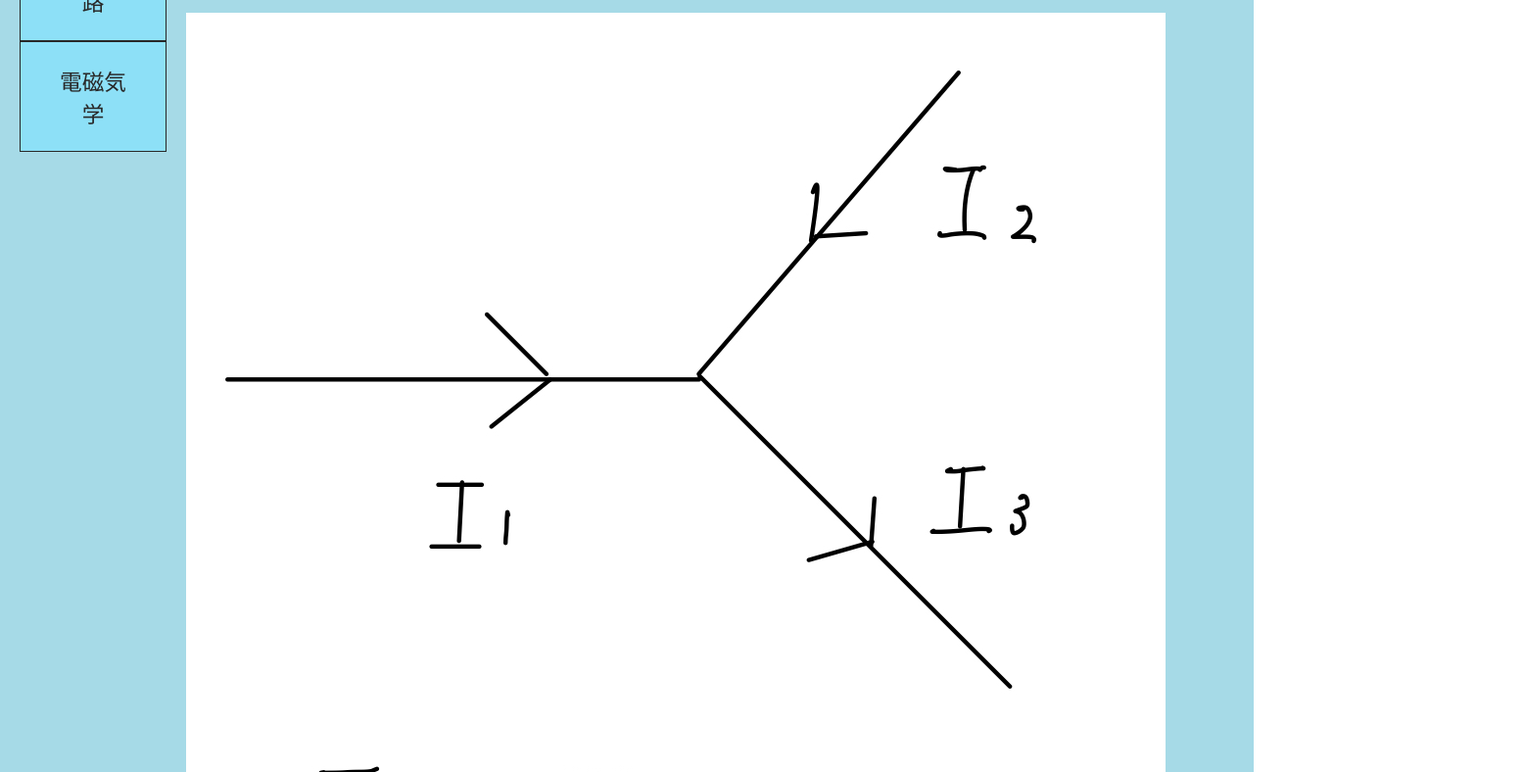
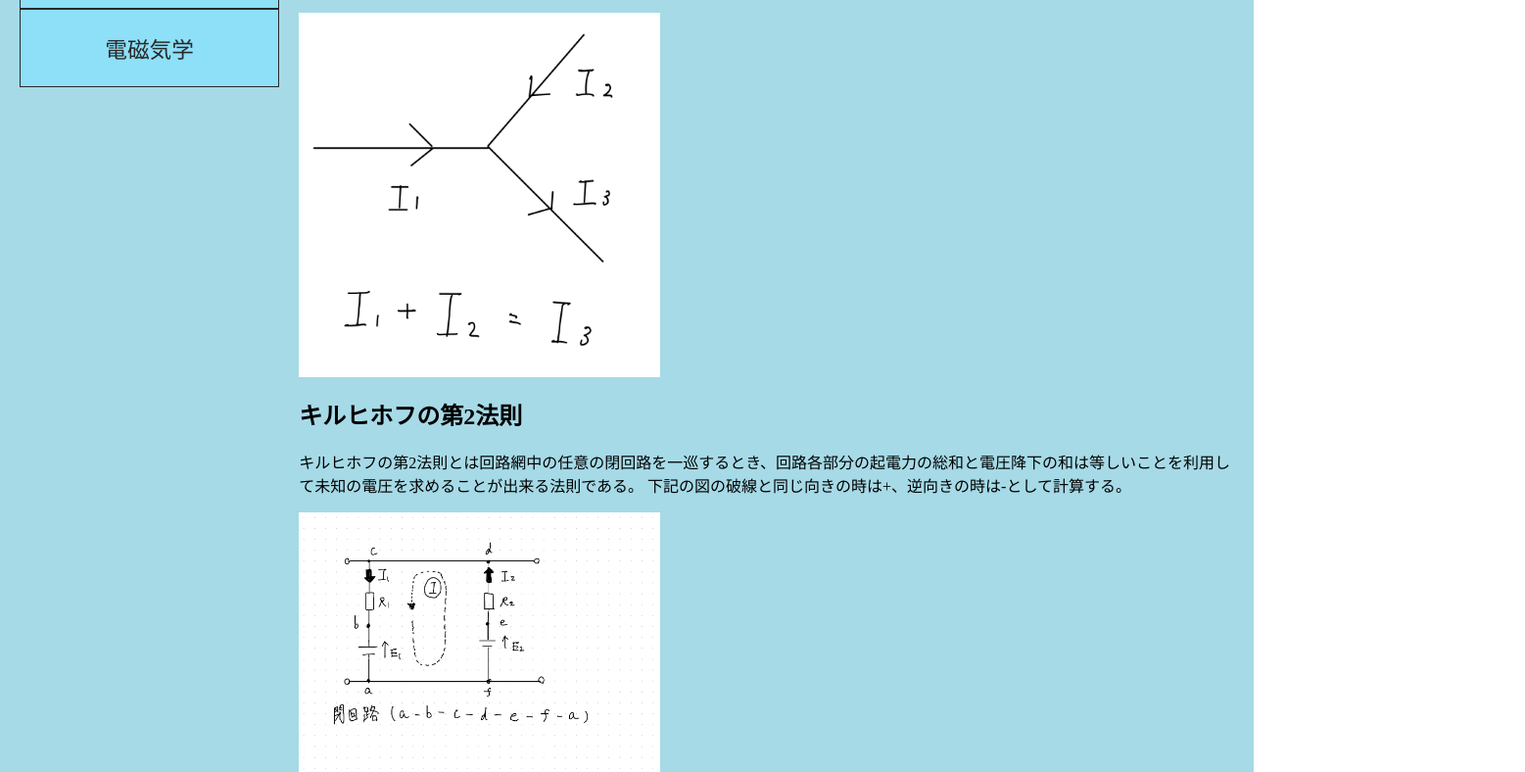
Before and after one commit to kosenstudy/kosenstudy, a plain HTML site: page text/電気回路/kiru_law.html in a window 1280 px wide. Shown: the part 384-1172 px from the top of the page at 98% size, 1557 px wide, since content can reach past the window. Drawn offline with Linux system fonts and the light colour scheme.

Commit message:
Update kiru_law.css

```diff
--- a/text/電気回路/kiru_law.css
+++ b/text/電気回路/kiru_law.css
@@ -37,11 +37,10 @@ body{
 }
 
 /*記事部分　画像*/
-.picture{
-  width: 90%;
-  height: 40%;
+.picture img{
+  width: 369px;
+}
 
-}
 
 
 
```
